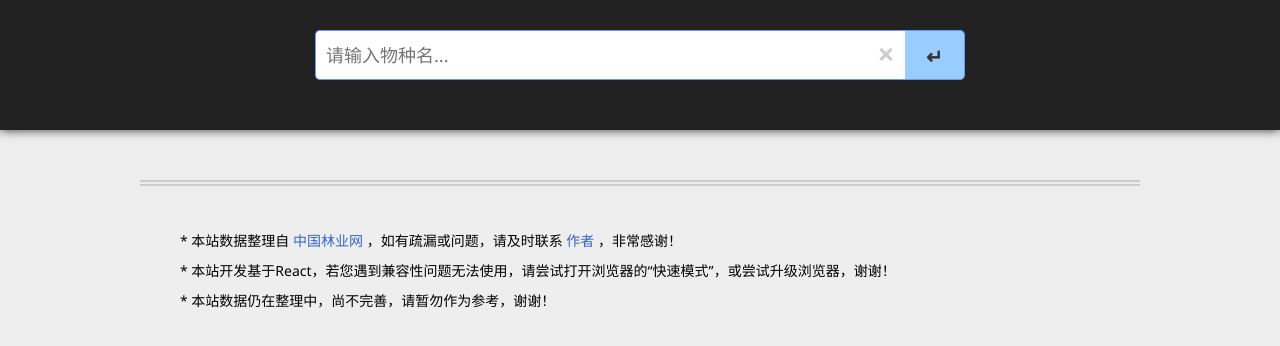
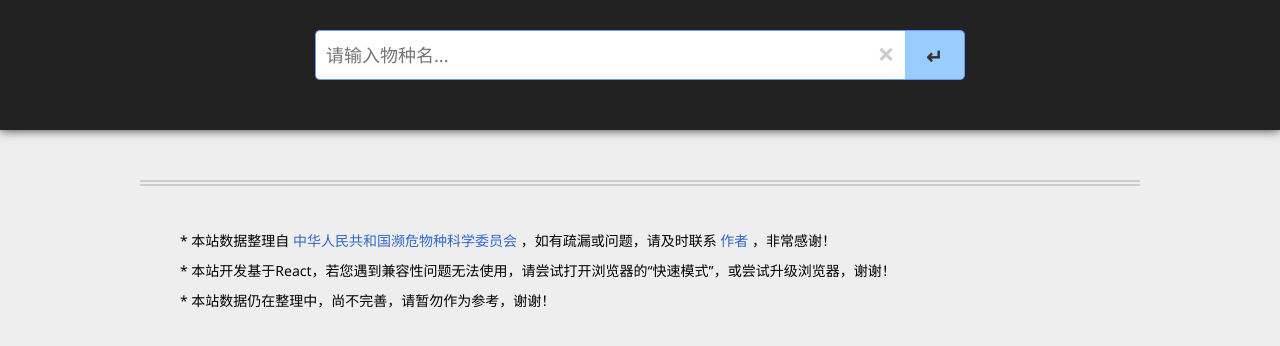
Before and after one commit to konrumi/cites-lookup, a React app: page / in a window 1280 px wide. Shown: the part 110-456 px from the top of the page. Built offline with nearby package versions, Linux system fonts and the light colour scheme.

Commit message:
update script & styles

```diff
--- a/src/App/App.js
+++ b/src/App/App.js
@@ -10,8 +10,8 @@ import data from '../data/data';
 
 class App extends Component {
     state = {
-        matched: [],
-        searched: [],
+        matched: null,
+        searched: null,
         detail: null
     };
 
@@ -47,15 +47,15 @@ class App extends Component {
         // clear result
         if (str.length === 0) {
             this.setState({
-                searched: [],
-                matched: [],
+                searched: null,
+                matched: null,
                 detail: null
             });
         }
 
         // assign result to list
         this.setState({
-            searched: [],
+            searched: null,
             matched: this.getMatchList(str),
             detail: null
         });
@@ -63,15 +63,15 @@ class App extends Component {
 
     suggestSearch(str) {
         this.setState({
-            matched: [],
             searched: this.getMatchList(str),
+            matched: null,
             detail: null
         });
     }
 
     suggestCheck(str) {
         this.setState({
-            searched: [],
+            searched: null,
             matched: [],
             detail: data.dataDict[str]
         });
--- a/src/detail/detail.js
+++ b/src/detail/detail.js
@@ -4,9 +4,9 @@ import '../styles/detail.css';
 
 class Detail extends Component {
     typeDict = {
-        1: 'CITES 附录I',
-        2: 'CITES 附录II',
-        3: 'CITES 附录III'
+        1: 'CITES 附录Ⅰ',
+        2: 'CITES 附录Ⅱ',
+        3: 'CITES 附录Ⅲ'
     };
 
     searchCheck(e) {
@@ -16,10 +16,10 @@ class Detail extends Component {
     }
 
     makeSearchResult(list) {
-        if (list.length > 0) {
+        if (list !== null) {
             return (
                 <div>
-                    <h3>检索结果 ({list.length})：</h3>
+                    <h3>检索结果 ({list.length})</h3>
                     <ul onClick={this.searchCheck.bind(this)}>
                     {
                         list.map(function(obj, idx) {
@@ -73,7 +73,7 @@ class Detail extends Component {
                         </tr>
                         <tr>
                             <th>备注</th>
-                            <td>{obj.comment || '--'}</td>
+                            <td><p>{obj.comment || '--'}</p></td>
                         </tr>
                         <tr>
                             <th>链接</th>
@@ -105,7 +105,7 @@ class Detail extends Component {
                     }
                 </div>
                 <div className="Detail-intro">
-                    <p>* 本站数据整理自 <a href="http://www.forestry.gov.cn/portal/wlmq/s/3585/content-567634.html">中国林业网</a> ，如有疏漏或问题，请及时联系 <a href="https://github.com/konrumi/cites-lookup">作者</a> ，非常感谢！</p>
+                    <p>* 本站数据整理自 <a href="http://www.cites.org.cn/article/list.php?catid=20">中华人民共和国濒危物种科学委员会</a> ，如有疏漏或问题，请及时联系 <a href="https://github.com/konrumi/cites-lookup/issues">作者</a> ，非常感谢！</p>
                     <p>* 本站开发基于React，若您遇到兼容性问题无法使用，请尝试打开浏览器的“快速模式”，或尝试升级浏览器，谢谢！</p>
                     <p>* 本站数据仍在整理中，尚不完善，请暂勿作为参考，谢谢！</p>
                 </div>
--- a/src/styles/detail.styl
+++ b/src/styles/detail.styl
@@ -56,6 +56,9 @@
     td
       width: 80%
 
+      p
+        line-height: 2
+
   .Detail-intro
     margin-top: 40px
     padding: 40px
--- a/src/suggest/suggest.js
+++ b/src/suggest/suggest.js
@@ -6,7 +6,7 @@ import '../styles/suggest.css';
 
 class Suggest extends Component {
     changeHandler(e) {
-        this.props.suggestInput(e.target.value);
+        this.props.suggestInput(_.trim(e.target.value));
 
     }
 
@@ -18,13 +18,13 @@ class Suggest extends Component {
 
     clickSearchHandler() {
         if (this.refs['textInput'].value) {
-            this.props.suggestSearch(this.refs['textInput'].value);
+            this.props.suggestSearch(_.trim(this.refs['textInput'].value));
         }
     }
 
     keypressHandler(e) {
         if (e.charCode === 13) {
-            this.props.suggestSearch(e.target.value);
+            this.props.suggestSearch(_.trim(e.target.value));
         }
     }
 
@@ -36,7 +36,7 @@ class Suggest extends Component {
     }
 
     renderList(listData) {
-        if (listData.length > 0) {
+        if (listData && listData.length > 0) {
             return (
                 <ul onClick={this.clickSuggestHandler.bind(this)}>
                     {
@@ -54,6 +54,7 @@ class Suggest extends Component {
     render() {
         let showList = _.cloneDeep(this.props.matched);
 
+        if (this.props.matched !== null) {
             showList = showList.slice(0, this.props.suggLength || 10);
 
             showList.sort(function(a, b) {
@@ -65,6 +66,7 @@ class Suggest extends Component {
                     return (a.obj.binomial.length - b.obj.binomial.length);
                 }
             });
+        }
 
         return (
             <div className="Suggest">
```
Also changed, not shown: src/styles/detail.css. Lines whose indentation alone changed are shown as unchanged.
